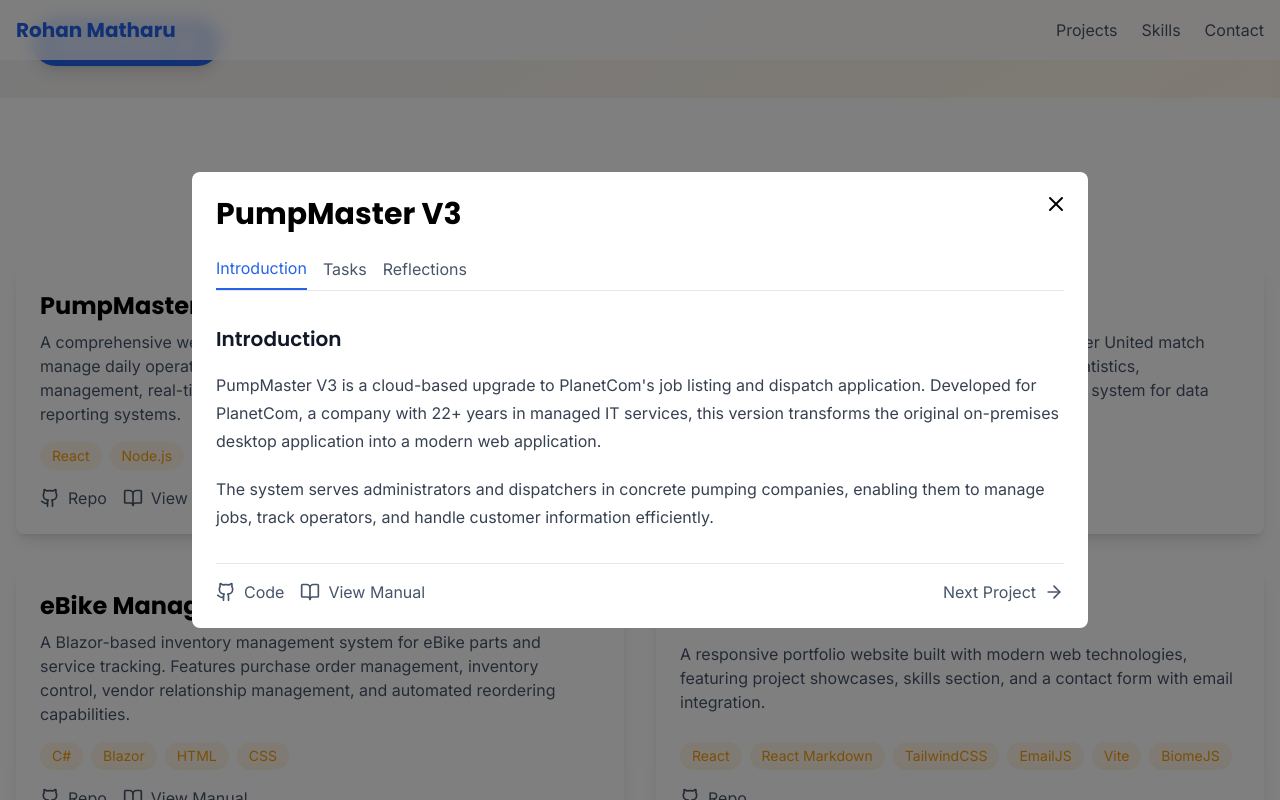
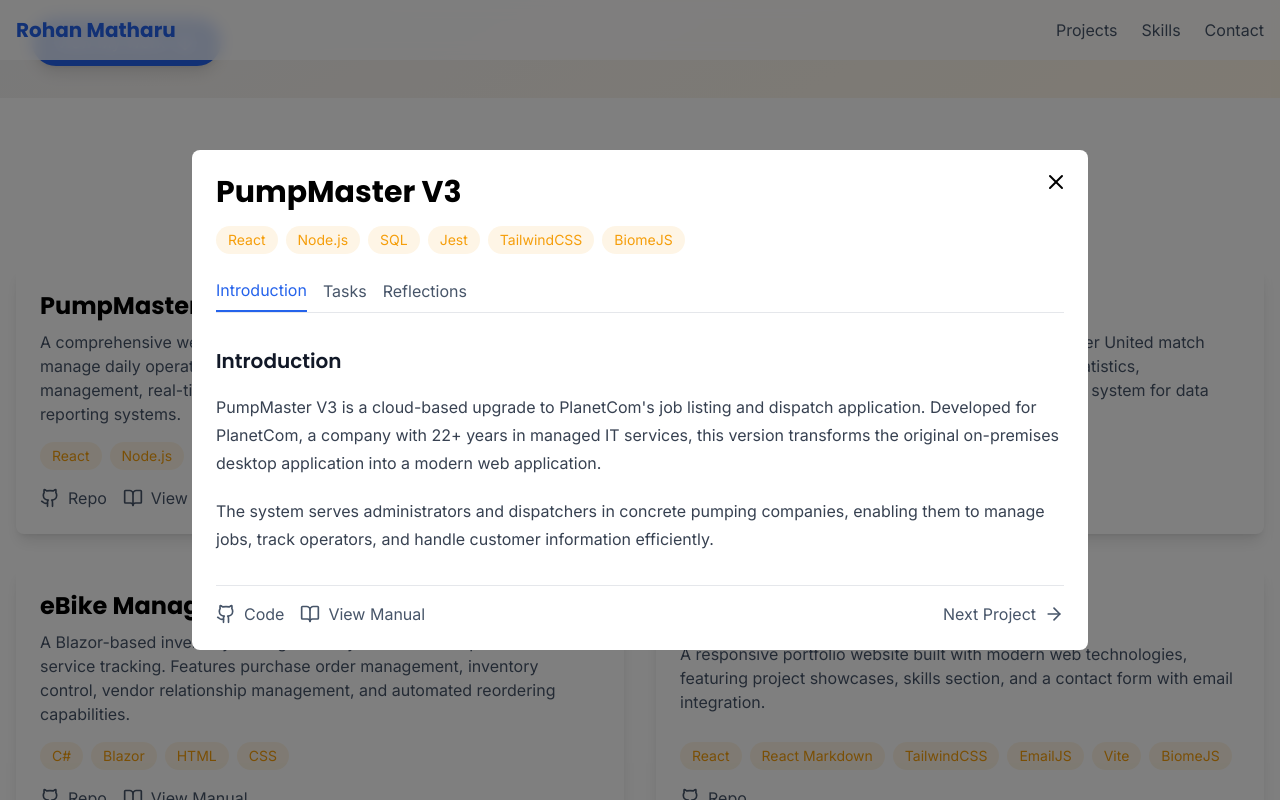
Before and after one commit to crazyturtles/react-portfolio, a React (Vite) app: page / in a window 1280 px wide. Both pictures are taken after a click on the element 320 px from the left and 1102 px from the top of the page. Shown: the part 702-1502 px from the top of the page. Built offline with nearby package versions, Linux system fonts and the light colour scheme.

Commit message:
slight styling changes

```diff
--- a/src/components/ProjectModal.jsx
+++ b/src/components/ProjectModal.jsx
@@ -2,6 +2,7 @@ import React, { useState, useEffect } from "react";
 import { X, Github, ExternalLink, BookOpen, ArrowRight } from "lucide-react";
 import { Link } from "react-router-dom";
 import ReactMarkdown from "react-markdown";
+import ProjectTags from "./ProjectTags";
 
 const ProjectModal = ({ project, projects, isOpen, onClose }) => {
 	const [activeTab, setActiveTab] = useState("introduction");
@@ -27,7 +28,7 @@ const ProjectModal = ({ project, projects, isOpen, onClose }) => {
 
 	return (
 		<div className="fixed inset-0 z-50 flex items-center justify-center bg-black/50 p-4">
-			<div className="relative max-h-[90vh] w-full max-w-4xl overflow-auto rounded-lg bg-white p-6">
+			<div className="relative max-h-auto w-full max-w-4xl overflow-auto rounded-lg bg-white p-6">
 				<button
 					onClick={onClose}
 					className="absolute right-4 top-4 rounded-full p-1 hover:bg-gray-100"
@@ -36,11 +37,13 @@ const ProjectModal = ({ project, projects, isOpen, onClose }) => {
 					<X size={24} />
 				</button>
 
-				<h2 className="mb-6 font-heading text-3xl font-bold">
+				<h2 className="mb-4 font-heading text-3xl font-bold">
 					{currentProject.title}
 				</h2>
 
-				<div className="mb-6 flex gap-4 border-b">
+				<ProjectTags tags={currentProject.tags} />
+
+				<div className="mb-6 mt-6 flex gap-4 border-b">
 					{tabs.map((tab) => (
 						<button
 							key={tab}
--- /dev/null
+++ b/src/components/ProjectTags.jsx
@@ -0,0 +1,14 @@
+const ProjectTags = ({ tags }) => (
+	<div className="mb-4 flex flex-wrap gap-2">
+		{tags.map((tag) => (
+			<span
+				key={tag}
+				className="rounded-full bg-accent/10 px-3 py-1 text-sm text-accent select-none"
+			>
+				{tag}
+			</span>
+		))}
+	</div>
+);
+
+export default ProjectTags;
--- a/src/components/projects.jsx
+++ b/src/components/projects.jsx
@@ -2,6 +2,7 @@ import { BookOpen, ExternalLink, Github } from "lucide-react";
 import { useState, useEffect } from "react";
 import { Link } from "react-router-dom";
 import ProjectModal from "./ProjectModal";
+import ProjectTags from "./ProjectTags";
 
 export const projects = [
 	{
@@ -171,16 +172,7 @@ const Projects = () => {
 								{project.description}
 							</p>
 							<div>
-								<div className="mb-4 flex flex-wrap gap-2">
-									{project.tags.map((tag) => (
-										<span
-											key={tag}
-											className="rounded-full bg-accent/10 px-3 py-1 text-sm text-accent select-none"
-										>
-											{tag}
-										</span>
-									))}
-								</div>
+								<ProjectTags tags={project.tags} />
 								<div className="flex gap-4">
 									{project.github && (
 										<a
```
